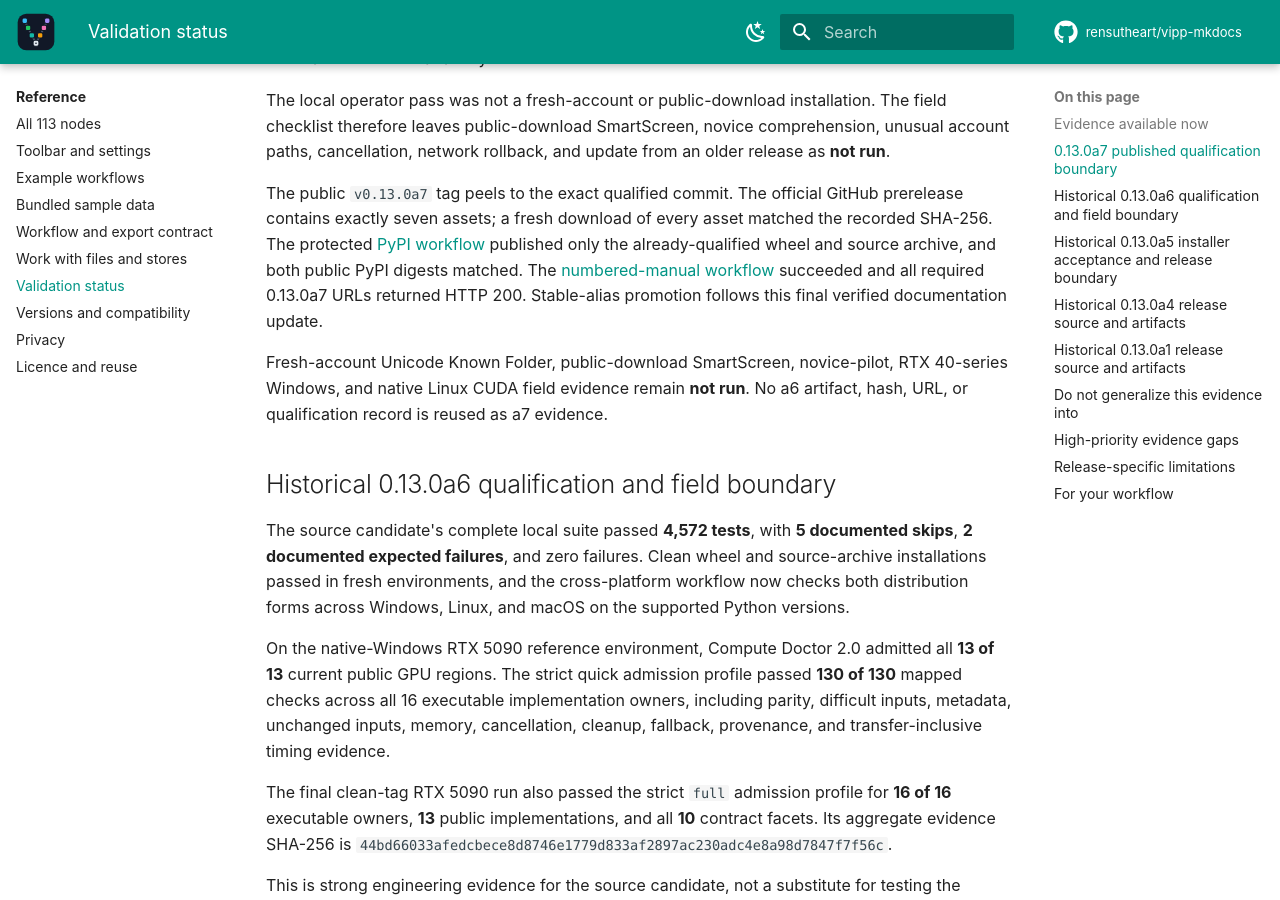
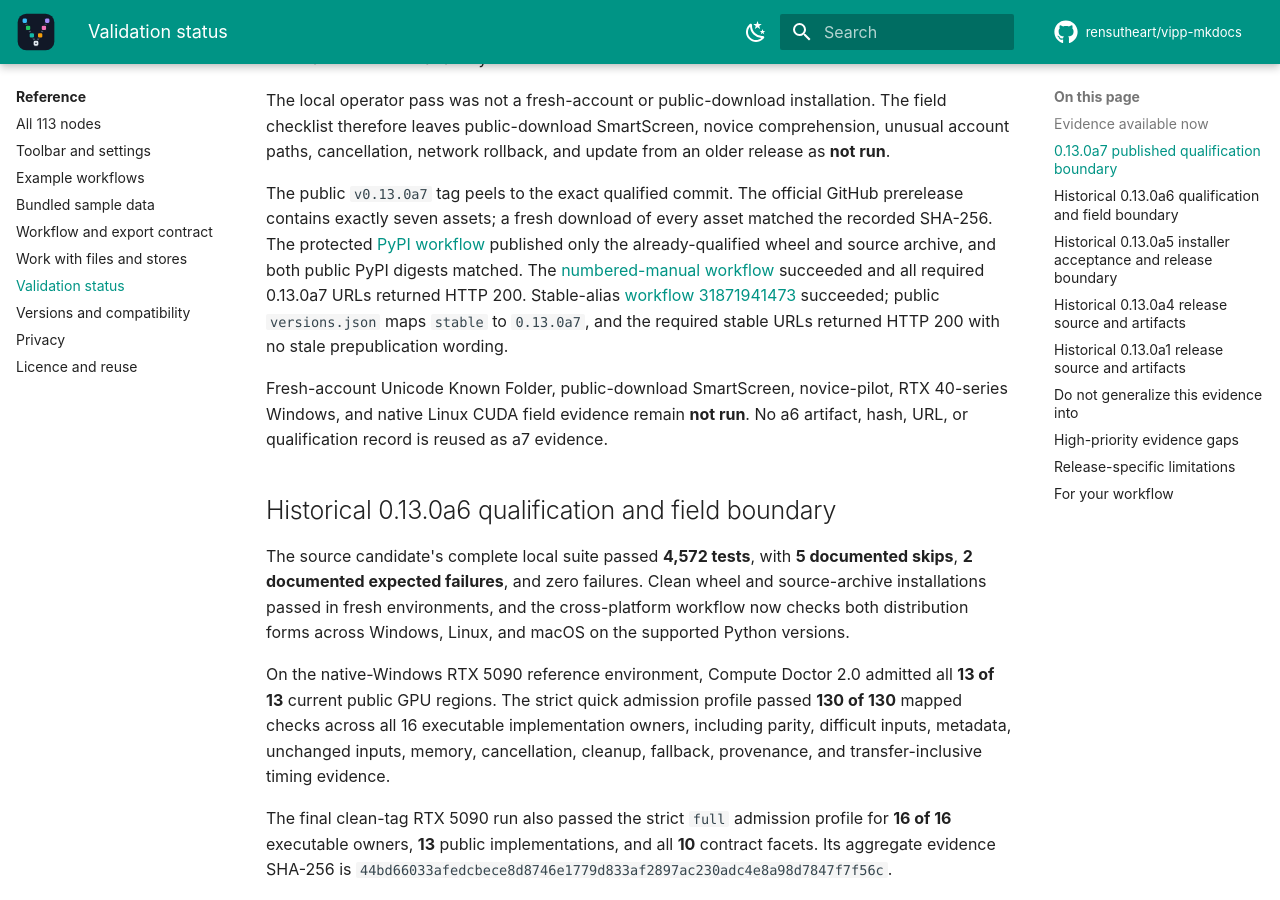
Before and after one commit to rensutheart/vipp-mkdocs, an MkDocs documentation site: the page built from docs/reference/validation-status.md, in a window 1280 px wide and 900 px high, scrolled down 2239 px. Built offline with MkDocs 1.6.1 and Material for MkDocs 9.7.7, drawn with Linux system fonts in a browser that asks for light colours; plug-ins that fetch from the network failed and are left out; comment, search, counter and statistics services are not loaded; the version menu is left out.

Commit message:
Record a7 stable promotion (#14)

```diff
--- a/docs/reference/validation-status.md
+++ b/docs/reference/validation-status.md
@@ -105,7 +105,9 @@ published only the already-qualified wheel and source archive, and both public
 PyPI digests matched. The
 [numbered-manual workflow](https://github.com/rensutheart/vipp-mkdocs/actions/runs/31871275481)
 succeeded and all required 0.13.0a7 URLs returned HTTP 200. Stable-alias
-promotion follows this final verified documentation update.
+[workflow 31871941473](https://github.com/rensutheart/vipp-mkdocs/actions/runs/31871941473)
+succeeded; public `versions.json` maps `stable` to `0.13.0a7`, and the required
+stable URLs returned HTTP 200 with no stale prepublication wording.
 
 Fresh-account Unicode Known Folder, public-download SmartScreen, novice-pilot,
 RTX 40-series Windows, and native Linux CUDA field evidence remain **not run**.
```
Also changed, not shown: docs/releases/0.13.0a7.md (+1 -1 lines).
